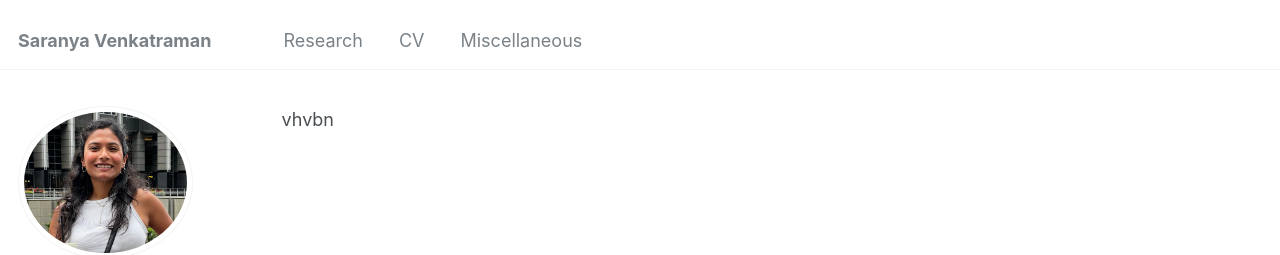
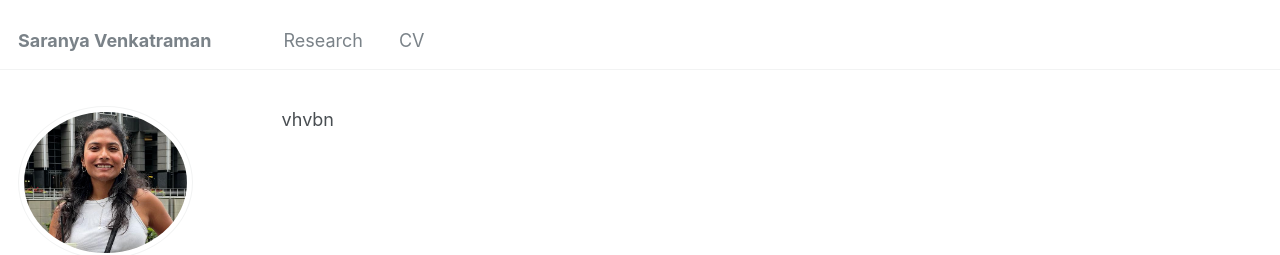
Before and after one commit to saranya-venkatraman/saranya-venkatraman.github.io, a Jekyll site: the page built from _pages/misc.md, in a window 1280 px wide. Shown: the top 255 px of the page. Built offline with Jekyll 4.4.1, drawn with Linux system fonts in a browser that asks for light colours; some web fonts are replaced.

Commit message:
Update navigation.yml

```diff
--- a/_data/navigation.yml
+++ b/_data/navigation.yml
@@ -5,6 +5,3 @@ main:
 
   - title: "CV"
     url: /cv/
-
-  - title: "Miscellaneous"
-    url: /misc/
```
